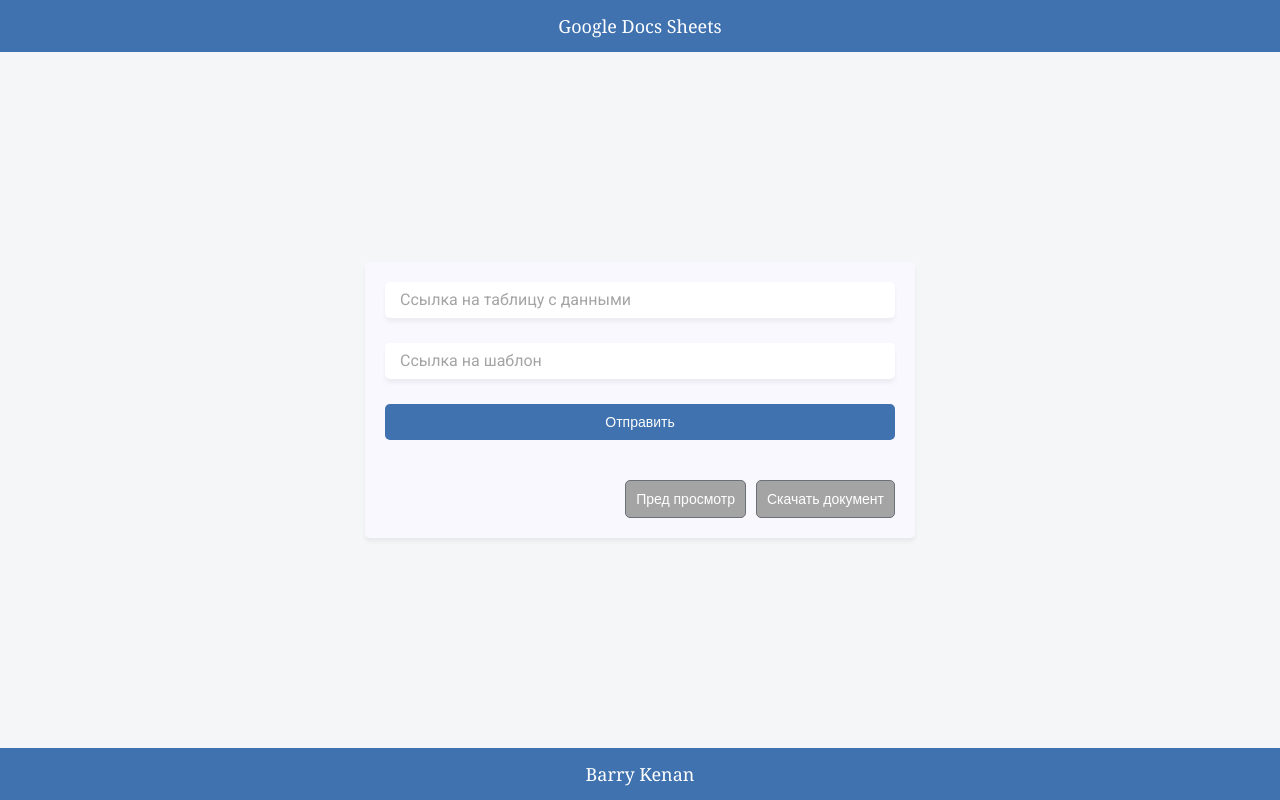
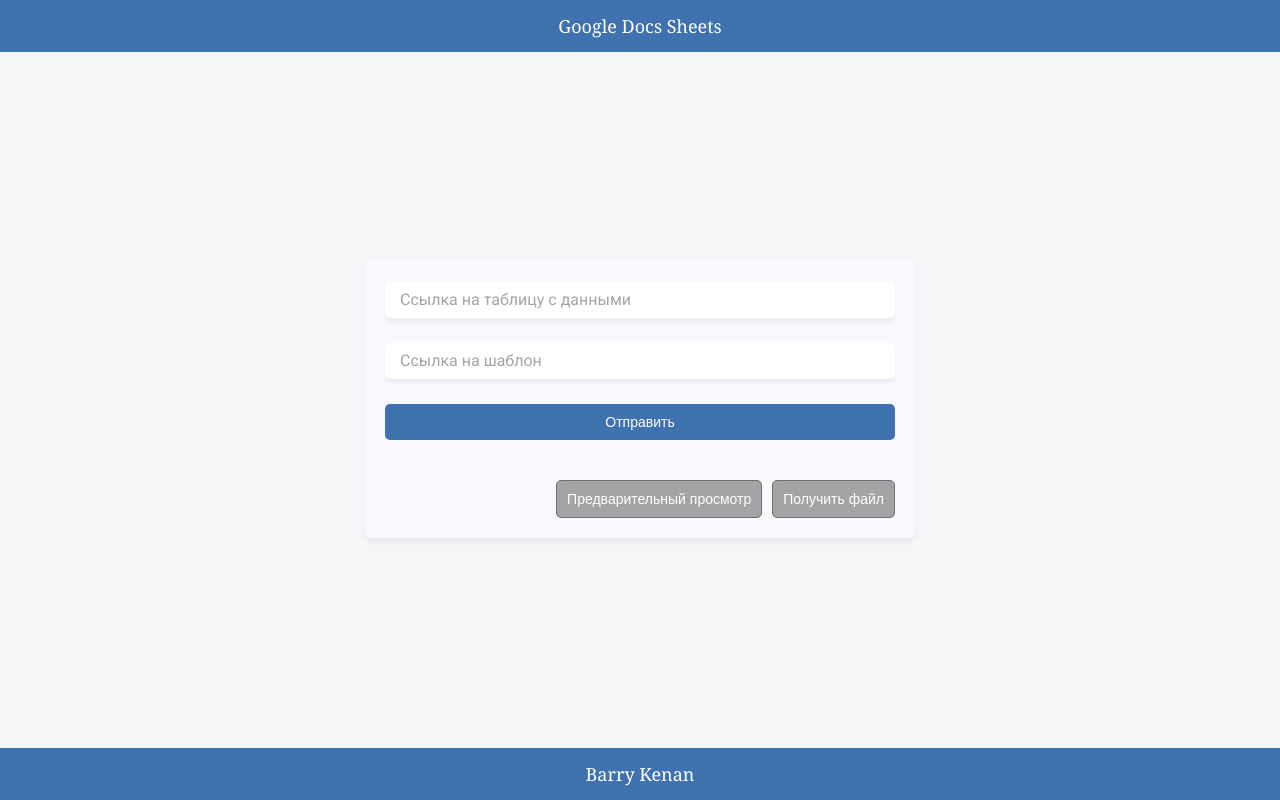
Before and after one commit to Barry-Kenan/gDocSs, a React (Vite) app: page / in a window 1280 px wide. Built offline with nearby package versions, Linux system fonts and the light colour scheme.

Commit message:
переименованы кнопки

```diff
--- a/src/App.tsx
+++ b/src/App.tsx
@@ -34,7 +34,7 @@
 						onClick={() => setModalActive(true)}
 						disabled={!previewUrl}
 					>
-						Пред просмотр
+						Предварительный просмотр
 					</Button>
 					<Button appearance='ghost' disabled={!downloadUrl}>
 						<Link
@@ -43,7 +43,7 @@
 								[styles.disabled]: downloadUrl == ''
 							})}
 						>
-							Скачать документ
+							Получить файл
 						</Link>
 					</Button>
 				</div>
```
